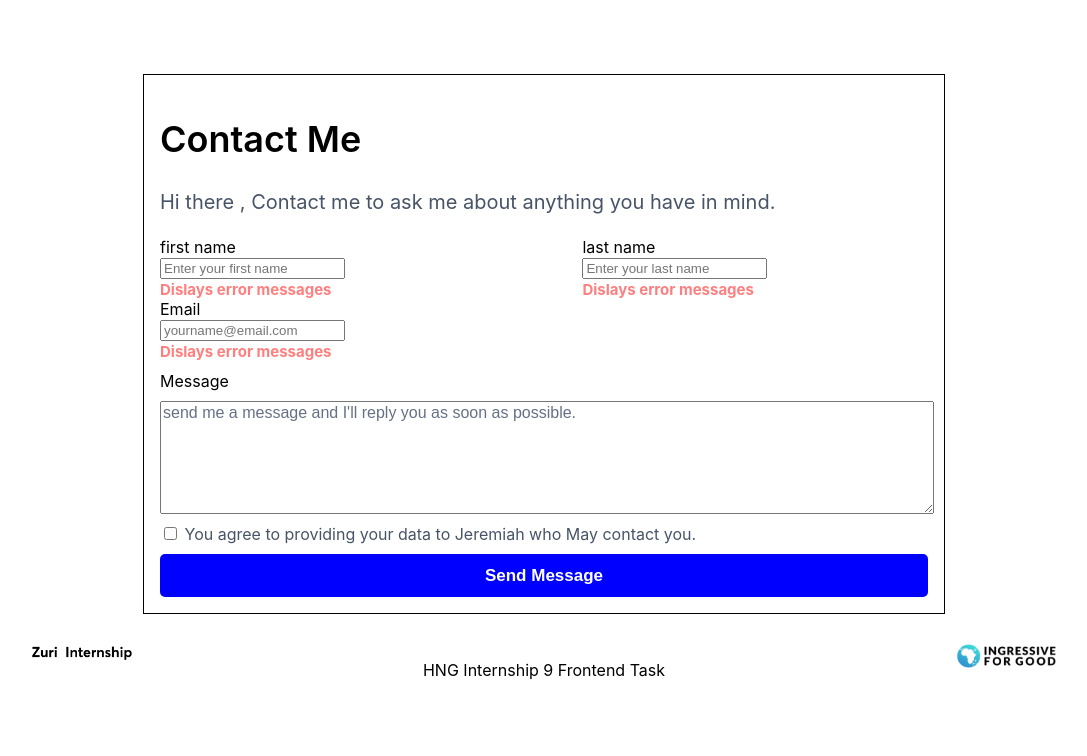
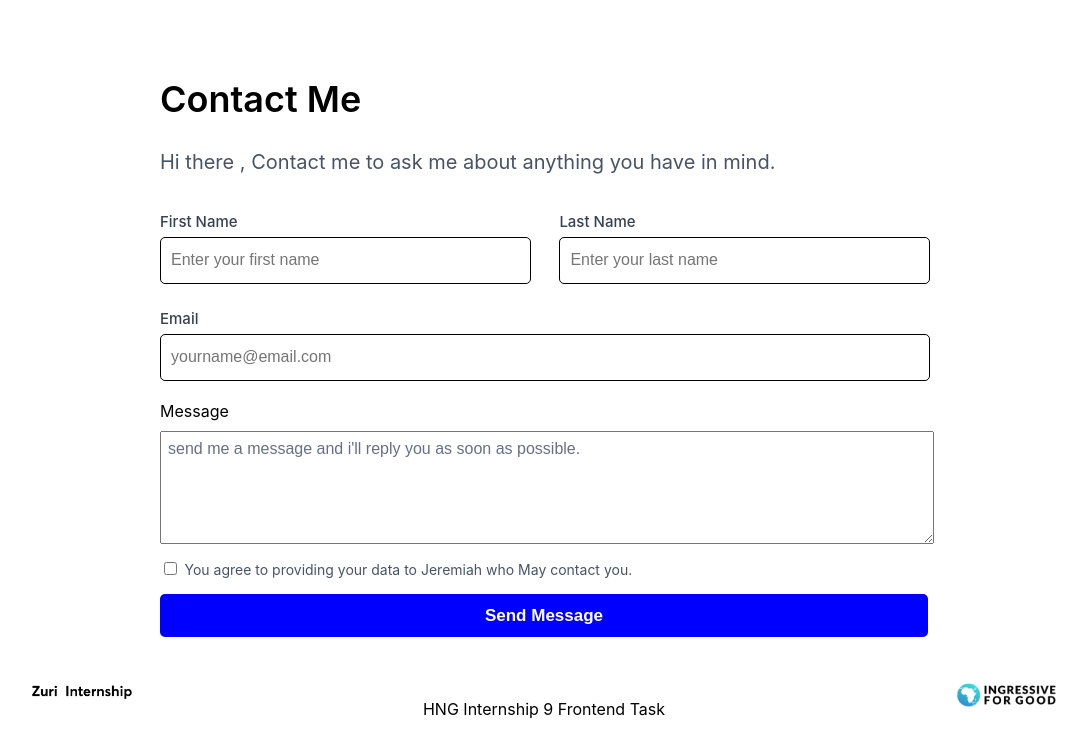
Before and after one commit to jerncomania28/link-tree, a React (Create React App) app: page /contact in a window 1280 px wide. Shown: the top 756 px of the page, without its empty margins (96-1183 px from the left). Built offline with nearby package versions, Linux system fonts and the light colour scheme.

Commit message:
feat:finished all styling for the contact page

```diff
--- a/src/pages/ContactPage/ContactPage.css
+++ b/src/pages/ContactPage/ContactPage.css
@@ -8,9 +8,8 @@
 }
 
 .contact-container {
-  border: 1px solid black;
   margin-bottom: 2rem;
-  width: 80%;
+  width: 90%;
   margin: 0px auto;
   padding: 1rem;
   position: relative;
@@ -72,12 +71,13 @@
 
 .contact-form--checkbox {
   align-self: flex-start;
-  margin: 10px 0px;
+  margin: 15px 0px;
 }
 
 .contact-form--checkbox span {
-  font-size: 16px;
+  font-size: 14px;
   color: #475467;
+  text-align: center;
 }
 
 .contact-form--comment textarea::placeholder {
@@ -85,6 +85,9 @@
   color: #667085;
   font-weight: 400;
   font-family: sans-serif;
+  text-transform: lowercase;
+  line-height: 30px;
+  text-indent: 5px;
 }
 
 .contact-form-button {
@@ -98,7 +101,32 @@
   outline: none;
   border: none;
   text-transform: capitalize;
+}
 
+.input-field{
+    position: relative;
+    margin: 10px 0px;
+}
+
+.input-field label {
+  color: #344054;
+  font-size: 15px;
+  font-weight: 500;
+  line-height: 30px;
+  text-transform: capitalize;
+
+}
+.input-field input{
+    width: 100%;
+    padding: 15px 0px;
+    outline: none;
+    border-radius: 5px;
+    text-indent: 10px;
+    border: 1px solid black;
+}
+
+.input-field input::placeholder{
+    font-size: 16px;
 }
 
 .error-message {
@@ -117,6 +145,6 @@
     flex-direction: row;
   }
   .contact-form--container__input {
-    width: 45%;
+    width: 48%;
   }
 }
--- a/src/pages/ContactPage/ContactPage.jsx
+++ b/src/pages/ContactPage/ContactPage.jsx
@@ -8,10 +8,10 @@ import "./ContactPage.css";
 
 const InputField = ({ label, type, placeholder, name, className }) => {
     return (
-        <div className={className}>
+        <div className={`input-field ${className}`}>
             <label>{label}</label> <br />
             <input type={type} placeholder={placeholder} name={name} /> <br />
-            <small className="error-message"> Dislays error messages</small>
+            {/* <small className="error-message"> Dislays error messages</small> */}
         </div>
 
     )
@@ -59,7 +59,7 @@ const ContactPage = () => {
                     <div className="contact-form--comment">
                         <label>Message</label>
                         <textarea
-                            placeholder="send me a message and I'll reply you as soon as possible."
+                            placeholder="send me a message and i'll reply you as soon as possible."
                         ></textarea>
                     </div>
 
```
